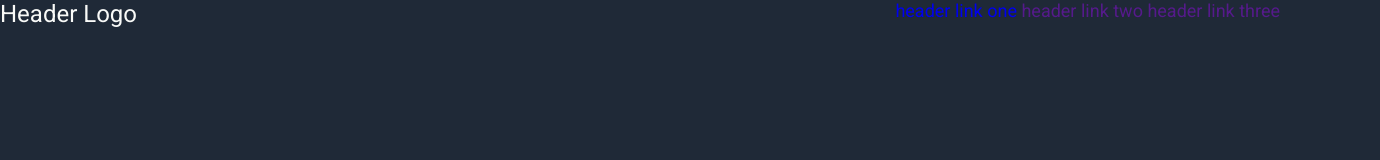
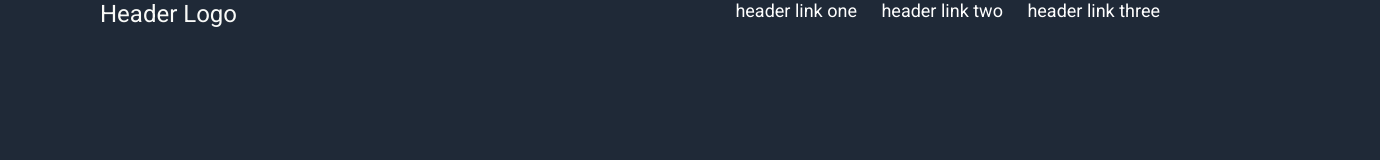
Before and after one commit to Frank-Kuria/my_first, a plain HTML site: page index.html in a window 1280 px wide. Shown: the whole page, 1380 px wide, since content can reach past the window. Drawn offline with Linux system fonts and the light colour scheme.

Commit message:
changed the color of my anchor links

```diff
--- a/css/style.css
+++ b/css/style.css
@@ -12,6 +12,7 @@
 
 .header-main {
     width: 100%;
+    margin-left: 100px;
     display: flex;
     justify-content: space-between;
 
@@ -27,14 +28,23 @@
     font-size: 18px;
     color: #E5E7EB;
     display: inline;
+    margin-right: 200px;
+}
+
+.header-link-text li {
+    list-style: none;
+
 }
 
 .header-link-text ul li {
-    list-style: none;
-    display: inline;
+
+    display: inline-block;
 }
 
 .header-link-text ul li a {
-    text-decoration: none;
+   text-decoration: none;
+   color: #fff;
+   margin-right: 20px;
+
 
 }
```
